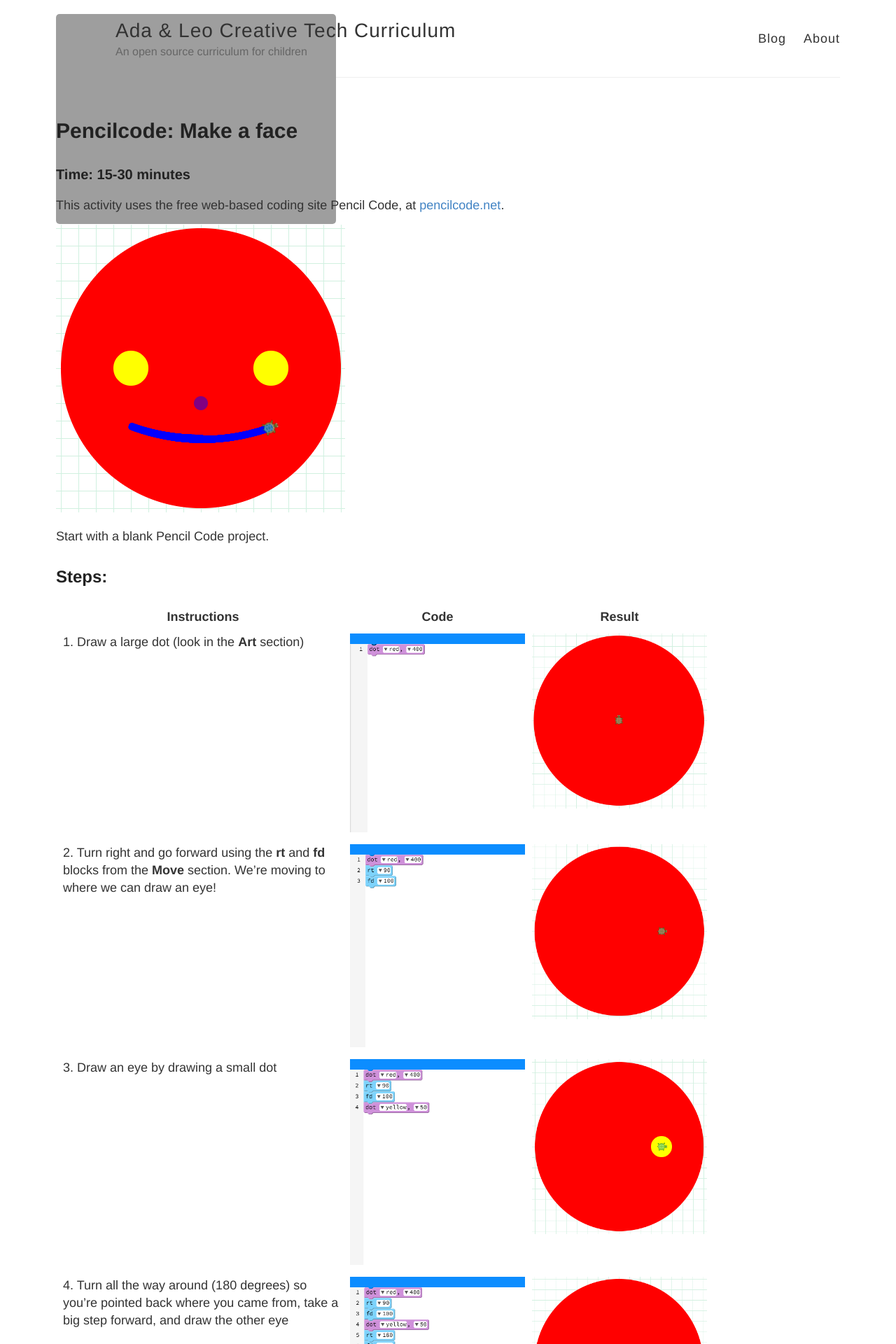
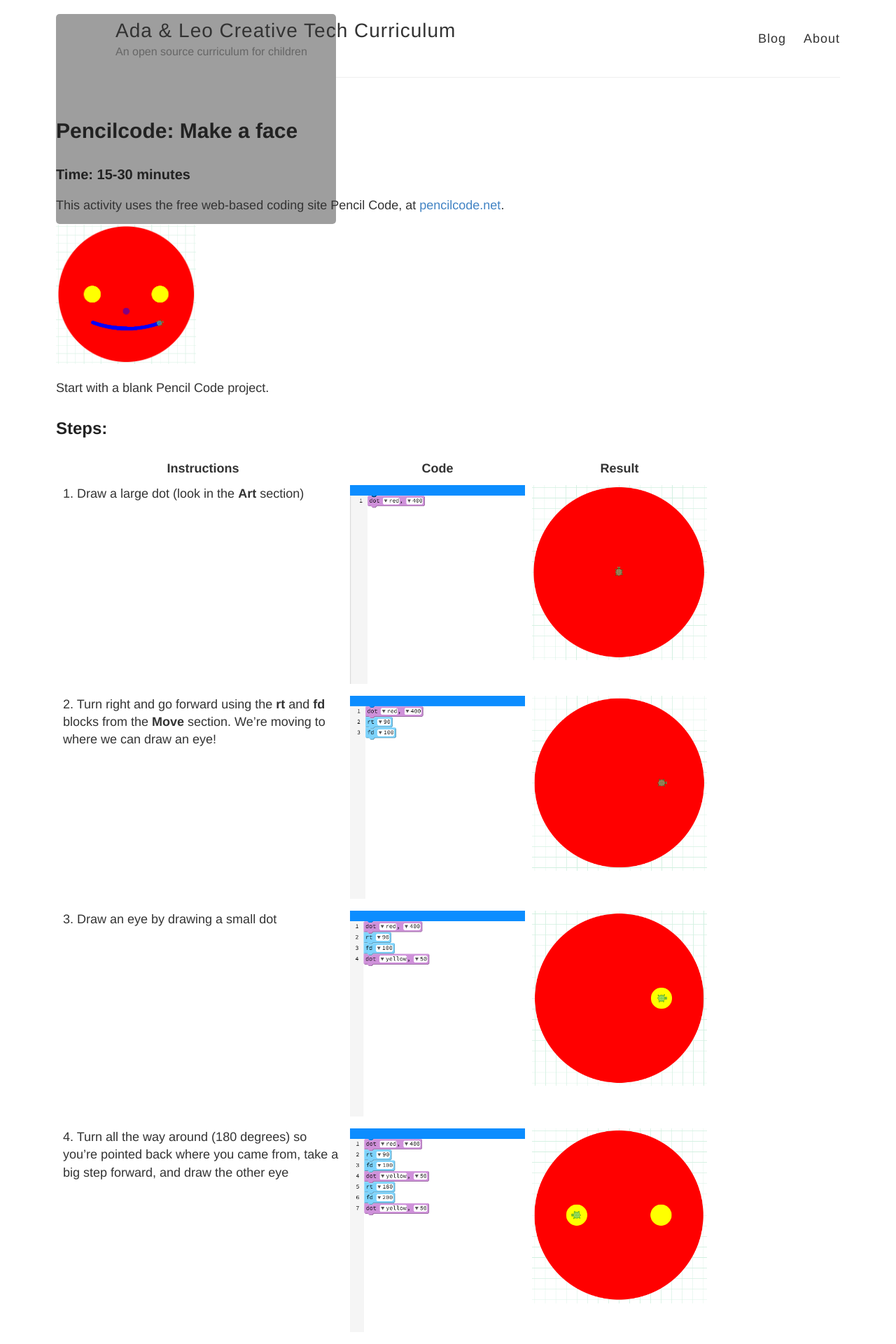
Before and after one commit to benjiwheeler/ada_and_leo_curriculum, a Jekyll site: the page built from _pages/pencilcode-face.md, in a window 1280 px wide. Shown: the top 1920 px of the page at 70% size. Built offline with Jekyll 4.4.1, drawn with Linux system fonts in a browser that asks for light colours.

Commit message:
smaller images

```diff
--- a/_pages/pencilcode-face.md
+++ b/_pages/pencilcode-face.md
@@ -8,7 +8,7 @@ title:  "Pencilcode: Make a face"
 
 This activity uses the free web-based coding site Pencil Code, at [pencilcode.net](pencilcode.net).
 
-![Step 1]({{ site.github.url }}/images/pencilcode/face/try_smile_result.png){: max-width="200px"}
+![Step 1]({{ site.github.url }}/images/pencilcode/face/try_smile_result.png){: width="200px"}
 
 Start with a blank Pencil Code project.
 
```
